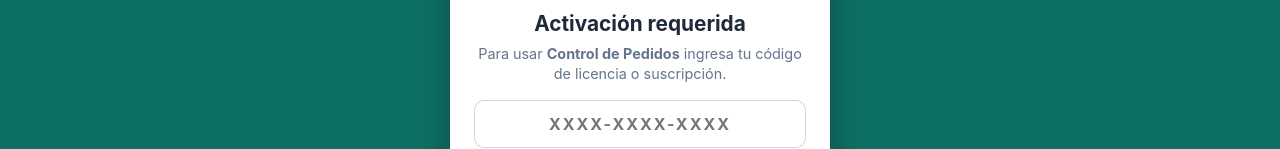
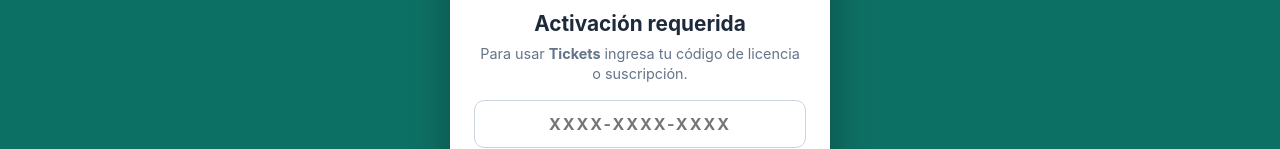
Before and after one commit to nextlevel-cloud/Fast-Delivery, a plain HTML site: page index.html in a window 1280 px wide. Shown: the part 299-448 px from the top of the page. Drawn offline with nearby package versions, Linux system fonts and the light colour scheme; no server answers.

Commit message:
Cambiar nombre de la app a Tickets en ambas plataformas

```diff
--- a/index.html
+++ b/index.html
@@ -3,12 +3,12 @@
 <head>
   <meta charset="UTF-8">
   <meta name="viewport" content="width=device-width, initial-scale=1.0, maximum-scale=1.0, user-scalable=no, viewport-fit=cover">
-  <title>Control de Pedidos</title>
+  <title>Tickets</title>
 
   <link rel="manifest" href="manifest.json">
   <meta name="apple-mobile-web-app-capable" content="yes">
   <meta name="apple-mobile-web-app-status-bar-style" content="black-translucent">
-  <meta name="apple-mobile-web-app-title" content="Pedidos">
+  <meta name="apple-mobile-web-app-title" content="Tickets">
   <link rel="apple-touch-icon" href="apple-touch-icon.png">
   <link rel="icon" type="image/png" href="favicon.png">
   <meta name="theme-color" content="#00695C">
@@ -24,7 +24,7 @@
     <div class="license-card">
       <div class="license-icon">🔐</div>
       <h2>Activación requerida</h2>
-      <p>Para usar <strong>Control de Pedidos</strong> ingresa tu código de licencia o suscripción.</p>
+      <p>Para usar <strong>Tickets</strong> ingresa tu código de licencia o suscripción.</p>
 
       <div class="form-group" style="margin-top: 16px;">
         <input type="text" id="inputLicenseCode" class="input-box" placeholder="XXXX-XXXX-XXXX" style="text-align: center; text-transform: uppercase; font-weight: bold; letter-spacing: 2px;">
```
Also changed, not shown: manifest.json.
